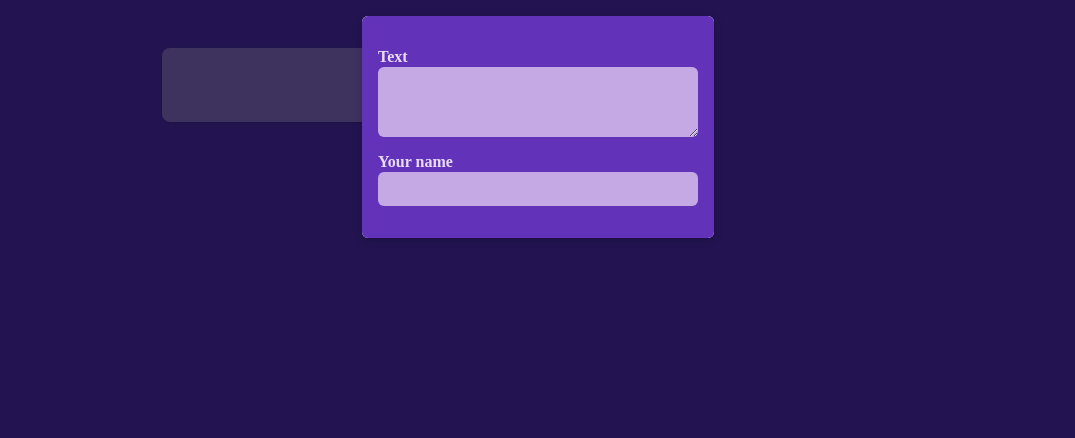
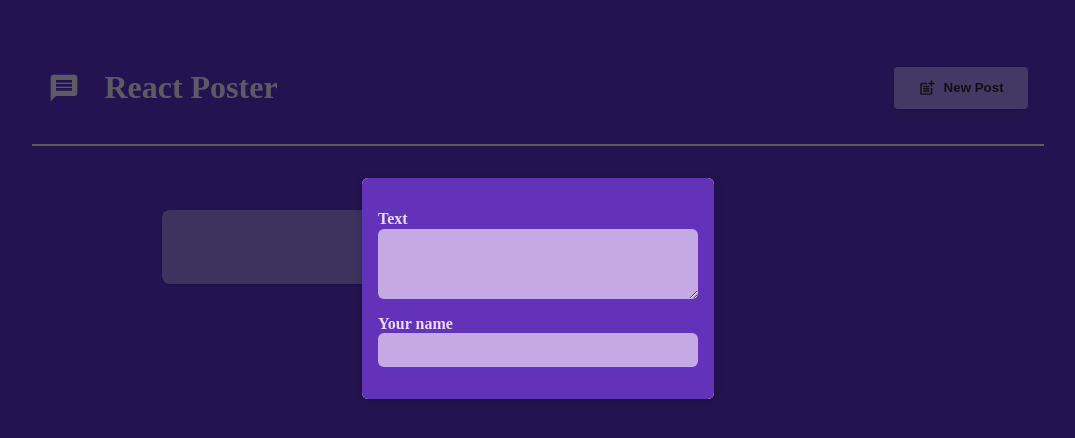
Before and after one commit to UmitKok1/react-crash-course, a React (Vite) app: page / in a window 1280 px wide. Shown: the top 438 px of the page, without its empty margins (102-1177 px from the left). Built offline with nearby package versions, Linux system fonts and the light colour scheme.

Commit message:
Main header created.

```diff
--- a/src/App.jsx
+++ b/src/App.jsx
@@ -1,12 +1,25 @@
-// import { useState } from 'react'
-// import reactLogo from './assets/react.svg'
-// import viteLogo from '/vite.svg'
+import { useState } from 'react';
 import PostsList from './components/PostsList';
+import MainHeader from './components/MainHeader';
 import './main.css'
 function App() {
-  return <main>
-    <PostsList/>
-  </main>;
+
+  const [modalIsVisible, setModalIsVisible] = useState(true);
+
+  function showModalHandler() {
+    setModalIsVisible(true);
+  }
+  function hideModalHandler() {
+    setModalIsVisible(false);
+  }
+  return (
+    <>
+      <MainHeader onCreatePost={showModalHandler}/>
+      <main>
+        <PostsList isPosting={modalIsVisible} onStopPosting={hideModalHandler} />
+      </main>
+    </>
+  );
 }
 
 export default App;
--- /dev/null
+++ b/src/components/MainHeader.jsx
@@ -0,0 +1,22 @@
+import { MdPostAdd, MdMessage } from 'react-icons/md';
+
+import classes from './MainHeader.module.css';
+
+function MainHeader({ onCreatePost }) {
+  return (
+    <header className={classes.header}>
+      <h1 className={classes.logo}>
+        <MdMessage/>
+        React Poster
+      </h1>
+      <p>
+        <button className={classes.button} onClick={onCreatePost}>
+          <MdPostAdd size={18} />
+          New Post
+        </button>
+      </p>
+    </header>
+  );
+}
+
+export default MainHeader;
--- /dev/null
+++ b/src/components/MainHeader.module.css
@@ -0,0 +1,36 @@
+.header {
+    /* padding: 2rem 10%; */
+    margin: 2rem 10%;
+    padding: 1rem;
+    text-align: center;
+    display: flex;
+    justify-content: space-between;
+    align-items: center;
+    border-bottom: 2px solid #ece1fa;
+  }
+
+  .logo {
+    font-size: 2rem;
+    display: flex;
+    gap: 1.5rem;
+    align-items: center;
+    color: #ece1fa;
+  }
+
+  .button {
+    display: inline-flex;
+    align-items: center;
+    gap: 0.5rem;
+    padding: 0.75rem 1.5rem;
+    background-color: #a990fb;
+    color: #2a2630;
+    border: none;
+    border-radius: 4px;
+    box-shadow: 0 2px 8px rgba(0, 0, 0, 0.2);
+    cursor: pointer;
+    font-weight: bold;
+  }
+
+  .button:hover {
+    background-color: #8c6cf7;
+  }
--- a/src/components/PostsList.jsx
+++ b/src/components/PostsList.jsx
@@ -4,14 +4,9 @@
 import classes from './PostsList.module.css';
 import Modal from './Modal';
 
-function PostsList() {
-    const [modalIsVisible, setModalIsVisible] = useState(true);
+function PostsList({ isPosting, onStopPosting }) {
     const [enteredBody, setEnteredBody] = useState('');
     const [enteredAuthor, setEnteredAuthor] = useState('');
-
-    function hideModalHandler() {
-        setModalIsVisible(false);
-    }
 
     function bodyChangeHandler(event) {
         setEnteredBody(event.target.value);
@@ -23,8 +18,8 @@
 
     return (
         <>
-            {modalIsVisible && (
-                <Modal onClose={hideModalHandler}>
+            {isPosting && (
+                <Modal onClose={onStopPosting}>
                     <NewPost
                         onBodyChange={bodyChangeHandler}
                         onAuthorChange={authorChangeHandler}
```
